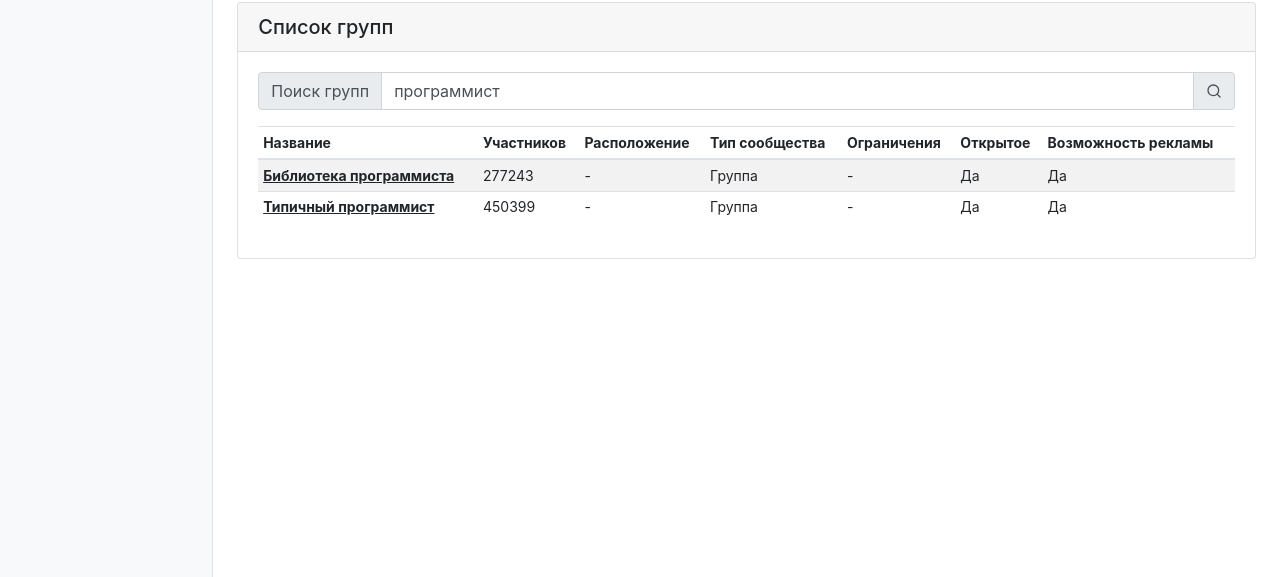
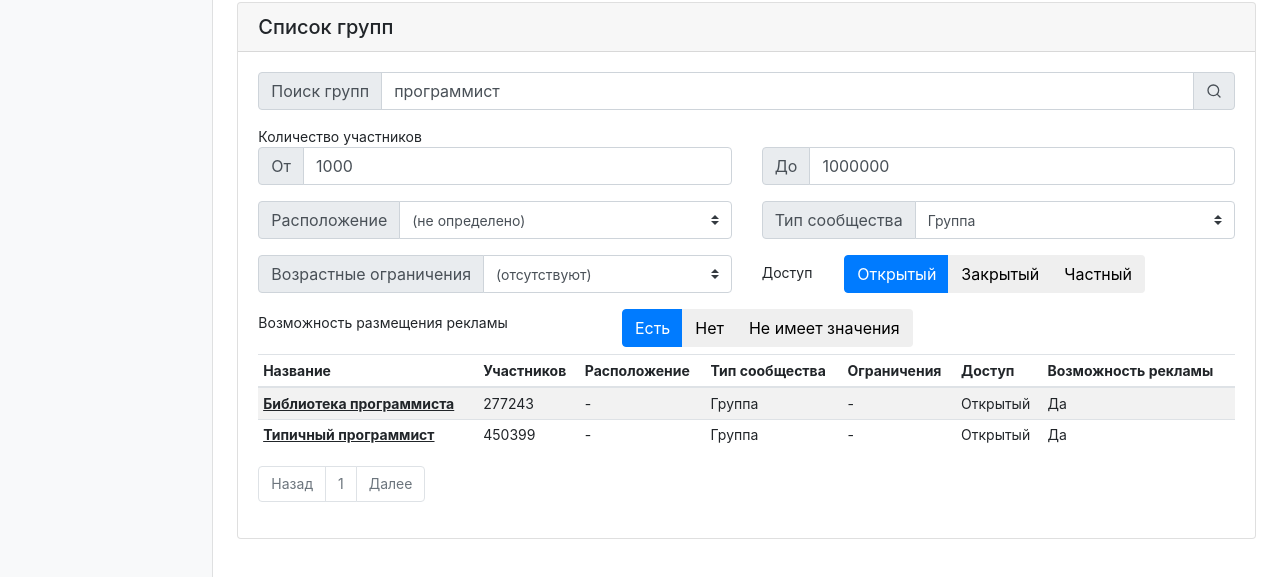
Before and after one commit to ctreloknik/SNA_front, a plain HTML site: page ui-main/groups.html in a window 1280 px wide. Shown: the part 133-710 px from the top of the page. Drawn offline with nearby package versions, Linux system fonts and the light colour scheme.

Commit message:
:zap: Форма расширенного поиска на странице групп

```diff
--- a/ui-main/dashboard-main.css
+++ b/ui-main/dashboard-main.css
@@ -8,6 +8,11 @@
   text-decoration: underline;
 }
 
+.search-filters {
+  vertical-align: middle;
+  margin-top: .5em;
+  margin-bottom: .5em;
+}
 
 body {
   font-size: .875rem;
--- a/ui-main/groups.html
+++ b/ui-main/groups.html
@@ -64,6 +64,72 @@
                   <button class="btn btn-primary input-group-text" id="basic-addon2"><span data-feather="search"></span></button>
                 </div>
               </div>
+              <div class="search-filters">
+                Количество участников
+                <div class="row">
+                  <div class="input-group mb-3 col">
+                    <div class="input-group-prepend">
+                      <span class="input-group-text" id="basic-addon1">От</span>
+                    </div>
+                    <input type="number" class="form-control" value="1000">
+                  </div>
+                  <div class="input-group mb-3 col">
+                    <div class="input-group-prepend">
+                      <span class="input-group-text" id="basic-addon1">До</span>
+                    </div>
+                    <input type="number" class="form-control" value="1000000">
+                  </div>
+                </div>
+                <div class="row">
+                  <div class="input-group mb-3 col">
+                    <div class="input-group-prepend">
+                      <label class="input-group-text" for="inputGroupSelect01">Расположение</label>
+                    </div>
+                    <select class="custom-select" id="inputGroupSelect01">
+                      <option selected>(не определено)</option>
+                      <option value="1">Россия, Москва</option>
+                    </select>
+                  </div>
+                  <div class="input-group mb-3 col">
+                    <div class="input-group-prepend">
+                      <label class="input-group-text" for="inputGroupSelect01">Тип сообщества</label>
+                    </div>
+                    <select class="custom-select" id="inputGroupSelect01">
+                      <option selected>Группа</option>
+                      <option value="1">Публичная страница</option>
+                    </select>
+                  </div>
+                </div>
+                <div class="row">
+                  <div class="input-group mb-3 col">
+                    <div class="input-group-prepend">
+                      <label class="input-group-text" for="inputGroupSelect01">Возрастные ограничения</label>
+                    </div>
+                    <select class="custom-select" id="inputGroupSelect01">
+                      <option selected>(отсутствуют)</option>
+                      <option value="1">18+</option>
+                    </select>
+                  </div>
+                  <div class="col">
+                    Доступ
+                    <div class="btn-group" role="group" aria-label="Basic example" style="margin-left: 2em">
+                      <button type="button" class="btn btn-primary">Открытый</button>
+                      <button type="button" class="btn">Закрытый</button>
+                      <button type="button" class="btn">Частный</button>
+                    </div>
+                  </div>
+                </div>
+                <div class="row">
+                  <div class="col-md-4" style="line-height: 2em">Возможность размещения рекламы</div>
+                  <div class="col-md-8">
+                    <div class="btn-group" role="group" aria-label="Basic example" style="margin-left: 2em">
+                      <button type="button" class="btn btn-primary">Есть</button>
+                      <button type="button" class="btn">Нет</button>
+                      <button type="button" class="btn">Не имеет значения</button>
+                    </div>
+                  </div>
+                </div>
+              </div>
               <div class="table-responsive">
                 <table id="group-list" class="table table-striped table-hover table-sm">
                   <thead>
@@ -73,7 +139,7 @@
                       <th>Расположение</th>
                       <th>Тип сообщества</th>
                       <th>Ограничения</th>
-                      <th>Открытое</th>
+                      <th>Доступ</th>
                       <th>Возможность рекламы</th>
                     </tr>
                   </thead>
@@ -84,7 +150,7 @@
                       <td>-</td>
                       <td>Группа</td>
                       <td>-</td>
-                      <td>Да</td>
+                      <td>Открытый</td>
                       <td>Да</td>
                     </tr>
                     <tr>
@@ -93,12 +159,20 @@
                       <td>-</td>
                       <td>Группа</td>
                       <td>-</td>
-                      <td>Да</td>
+                      <td>Открытый</td>
                       <td>Да</td>
                     </tr>
                   </tbody>
                 </table>
               </div>
+              <nav>
+                <ul class="pagination">
+                  <!-- они задисэйблены, честное слово! -->
+                  <li class="page-item disabled"><a class="page-link" href="#">Назад</a></li>
+                  <li class="page-item disabled"><a class="page-link" href="#">1</a></li>
+                  <li class="page-item disabled"><a class="page-link" href="#">Далее</a></li>
+                </ul>
+              </nav>
             </div>
           </div>
         </main>
```
